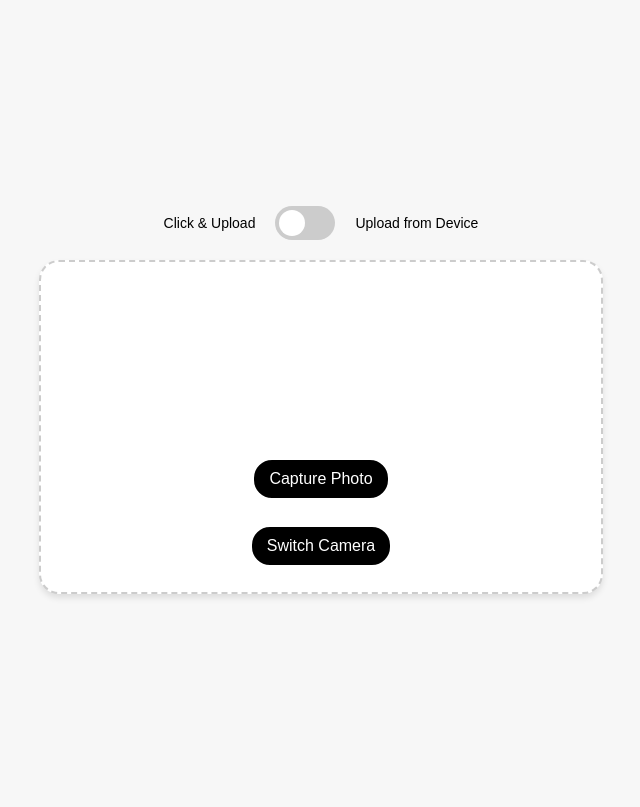
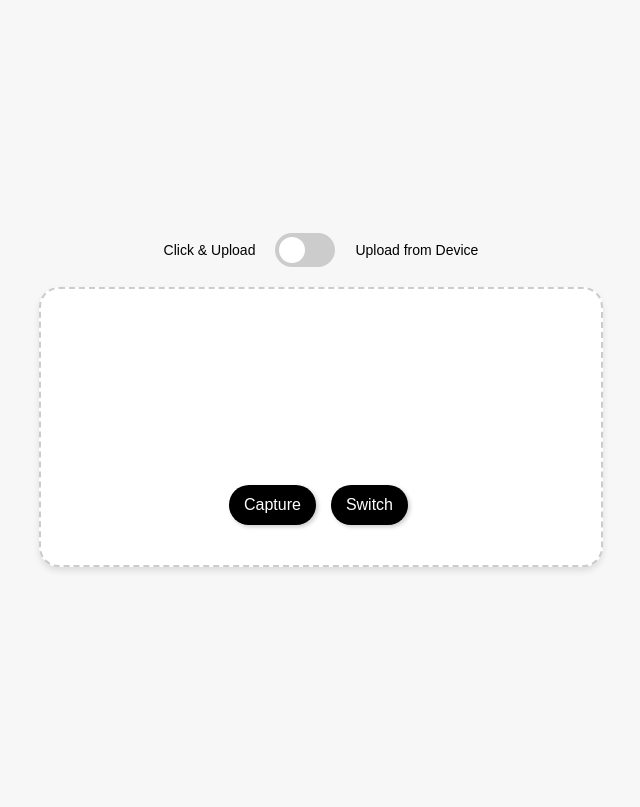
Before and after one commit to sbail01/fruit-app, a Django app: page /pic-uploading-page/ in a window 1280 px wide. Shown: the top 807 px of the page, without its empty margins (319-959 px from the left). Run offline with Django 5.2, Linux system fonts and the light colour scheme.

Commit message:
Button UI fix

```diff
--- a/fruit_recipes_project/recipe_recommender/templates/upload_pic.html
+++ b/fruit_recipes_project/recipe_recommender/templates/upload_pic.html
@@ -214,24 +214,47 @@
         margin: auto; /* centers image in the available space */
         box-shadow: 0 4px 8px rgba(0, 0, 0, 0.1); /* Optional: adds a shadow for some depth */
       }
+      /* .icon-button {
+        background-color: #000;
+        border: 2px solid #fff;
+        color: #fff;
+        padding: 10px 15px;
+        border-radius: 20px;
+        cursor: pointer;
+        font-size: 16px;
+        margin: 5px;
+        display: inline-flex;
+        align-items: center;
+        justify-content: center;
+        transition: background-color 0.1s;
+      } */
       .icon-button {
-        background-color: #000; /* White background */
-        border: 2px solid #fff; /* Black border */
-        color: #fff; /* Black text color */
-        padding: 10px 15px; /* Some padding */
+        background-color: #000; /* Black background */
+        color: #fff; /* White text */
+        border: none; /* No border */
+        padding: 10px 15px; /* Adjust padding as needed */
         border-radius: 20px; /* Rounded corners */
-        cursor: pointer; /* Hand cursor on hover */
-        font-size: 16px; /* Icon size (adjust as needed) */
-        margin: 5px; /* Spacing between buttons */
-        display: inline-flex; /* Aligns icon and text inline */
+        cursor: pointer; /* Pointer cursor on hover */
+        font-size: 16px; /* Text size */
+        display: inline-flex; /* Enables flexbox */
         align-items: center; /* Centers items vertically */
         justify-content: center; /* Centers items horizontally */
-        transition: background-color 0.1s; /* Smooth transition for hover effect */
+        width: auto; /* Adjust width as needed or remove for auto width */
+        height: 40px; /* Adjust height as needed */
+        box-shadow: 2px 2px 4px rgba(0, 0, 0, 0.2); /* Optional shadow for depth */
+        margin: 0 5px; /* Margin for spacing around buttons */
+        transition: all 0.3s ease; /* Smooth transition for interactive states */
       }
 
+      /* Adjust the size on hover for a visual effect, if desired */
       .icon-button:hover {
-        background-color: #f0f0f0; /* Light grey background on hover */
+        background-color: #333; /* Darker background on hover */
+        transform: scale(1.05); /* Optional: Scale up on hover */
       }
+
+      /* .icon-button:hover {
+        background-color: #f0f0f0;
+      } */
 
       .icon-button img {
         width: 20px; /* Icon width */
@@ -302,8 +325,22 @@
 
     <div id="camera-container">
       <video id="camera" autoplay></video>
-      <button class="icon-button" id="capture">Capture Photo</button>
-      <button class="icon-button" id="switchCamera">Switch Camera</button>
+      <div
+        style="
+          display: flex;
+          justify-content: center;
+          align-items: center;
+          gap: 10px;
+        "
+      >
+        <!-- Use the same class for both buttons -->
+        <button class="icon-button" id="capture" title="Capture">
+          Capture
+        </button>
+        <button class="icon-button" id="switchCamera" title="Switch Camera">
+          Switch
+        </button>
+      </div>
       <canvas id="canvas"></canvas>
     </div>
 
@@ -747,7 +784,7 @@
             2,
           )}%</div>
         </div>
-        <button class="removeItemBtn icon-button" data-index="${index}" style="margin-left: 10px; font-size:10px">−</button>
+        <button class="removeItemBtn icon-button" data-index="${index}" style="margin-left: 10px;">−</button>
       </div>
 `;
               container.appendChild(itemElement);
```
